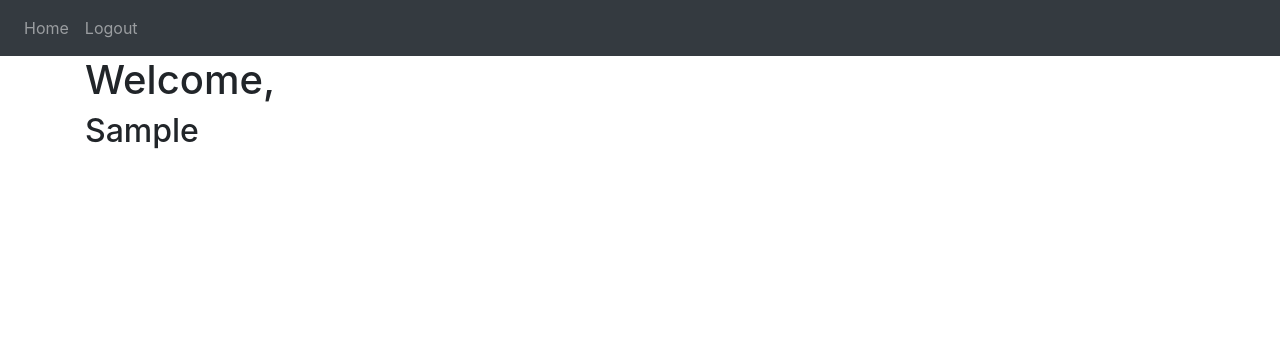
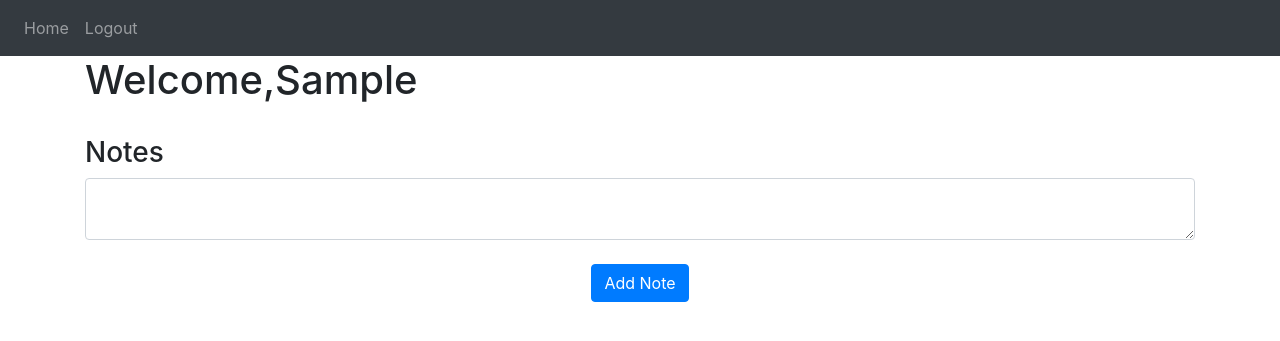
Before and after one commit to harishkumar-295/flask-notes-application, a Flask app: page / in a window 1280 px wide. Shown: the top 341 px of the page. Run offline with Flask 2, Linux system fonts and the light colour scheme; the visitor is signed in with stand-in values (Sample User, id 1); data comes from the database, SQL or seed files in the repository; data that the repository does not hold is empty; some libraries are stand-ins or nearby versions.

Commit message:
completed notes screen UI with functionality

```diff
--- a/website/static/index.js
+++ b/website/static/index.js
@@ -0,0 +1,8 @@
+function deleteNote(noteId) {
+    fetch("/delete-note",{
+        method:"POST",
+        body:JSON.stringify({noteId:noteId})
+    }).then((_res)=>{
+        window.location.href = '/';  // reload the window
+    });
+}
--- a/website/templates/home.html
+++ b/website/templates/home.html
@@ -3,6 +3,24 @@
 {% block title %}Home{% endblock %}
 
 {% block content %}
-<h1>{{text}}</h1>
-<h2>{{user.first_name}}</h2>
+<h1>{{text}}{{user.first_name}}</h1>
+<br />
+<h3>Notes</h3>
+<ul class="list-group list-group-flush" id="notes">
+    {% for note in user.notes %}
+    <li class="list-group-item">
+        {{note.data}}
+        <button class="close" onClick="deleteNote({{ note.id }})">
+            <span aria-hidden="true">&times;</span>
+        </button>
+    </li>
+    {% endfor%}
+</ul>
+<form method = 'POST'>
+    <textarea name="note" id="note" class = "form-control"></textarea>
+    <br />
+    <div align="center">
+        <button type="submit" class="btn btn-primary">Add Note</button>
+    </div>
+</form>
 {% endblock %}
--- a/website/views.py
+++ b/website/views.py
@@ -1,9 +1,33 @@
-from flask import Blueprint,render_template
+from flask import Blueprint,render_template,request,flash,jsonify
 from flask_login import login_required,current_user
+from .models import Note
+from . import db
+import json
 
 views = Blueprint('views',__name__)
 
-@views.route('/')
+@views.route('/',methods=['GET','POST'])
 @login_required
 def home():
+    if request.method == 'POST':
+        note = request.form.get('note')
+        if len(note) < 1:
+            flash('Note is too short.',category='error')
+        else:
+            new_note = Note(data=note,user_id = current_user.id)
+            db.session.add(new_note)
+            db.session.commit()
+            flash('Note has been added successfully.',category='success')
     return render_template("home.html",user = current_user,text = "Welcome,")
+
+@views.route('/delete-note',methods=['POST'])
+def delete_note():
+    note = json.loads(request.data)
+    noteId = note['noteId']
+    note = Note.query.get(noteId)
+    if note:
+        if note.user_id == current_user.id:
+            db.session.delete(note)
+            db.session.commit()
+
+    return jsonify({})
```
